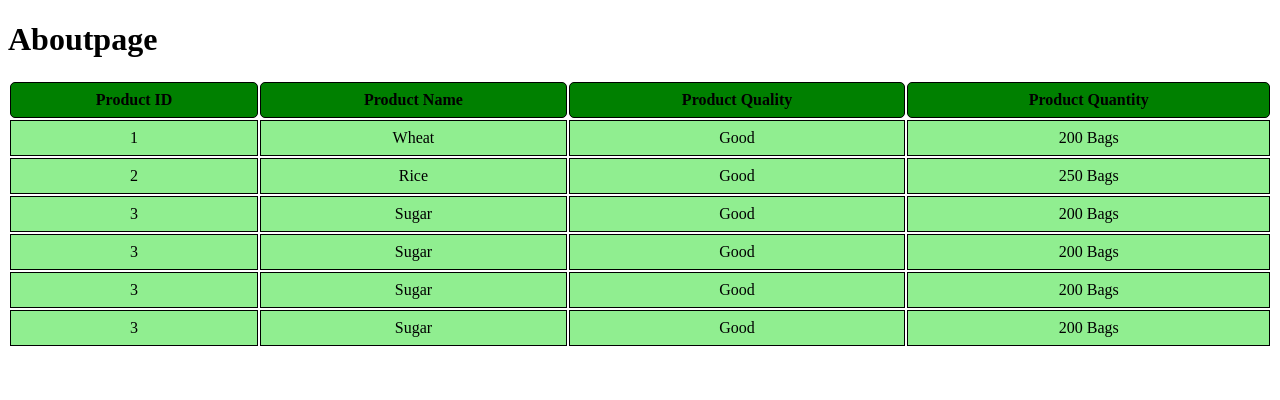
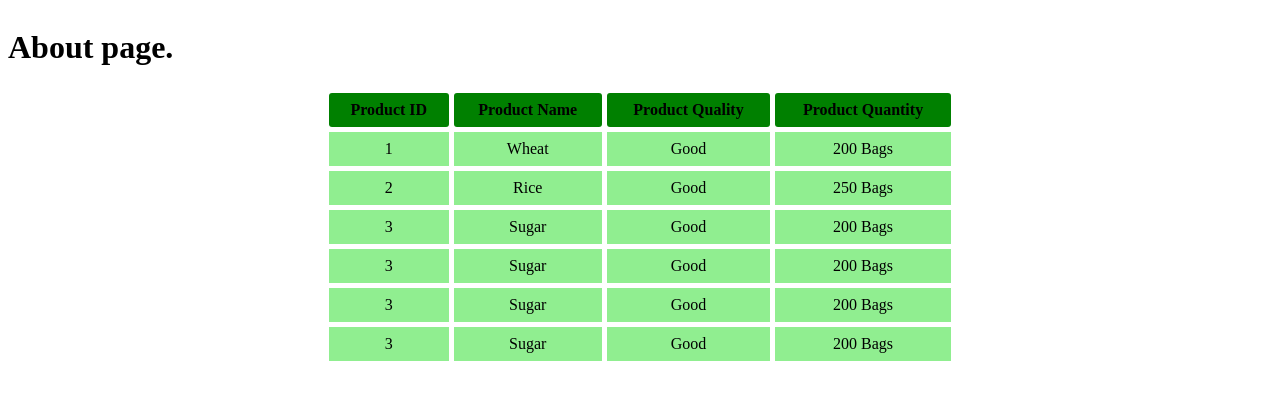
Before and after one commit to caleb1464/nally, a Django app: template templates/about.html in a window 1280 px wide. Shown: the top 400 px of the page. Run offline with Django 5.2, Linux system fonts and the light colour scheme; the template is opened without the code that fills it, so the values that code supplies are empty.

Commit message:
initialcommit

```diff
--- a/templates/about.html
+++ b/templates/about.html
@@ -9,14 +9,15 @@
     {% load static %}
     <link rel="icon" href="{% static "images/Estate.png" %}">
      <style>
-         table {width: 100%;}
-         th,td {border: 1px solid black;padding: 8px;text-align: center;}
-            th {background-color: green;border-radius: 5px}
-          td {background-color: lightgreen;}
+         table {width: 50%;border-spacing: 5px;margin: auto;}
+         th,td {text-align: center;padding: 8px}
+         th {background-color: green;border-collapse: separate;border-radius: 3px}
+         td {background-color: lightgreen}
+         body{display: grid;}
      </style>
 </head>
 <body>
-<h1>Aboutpage</h1>
+<h1>About page.</h1>
 
 <table>
     <tr>
```
